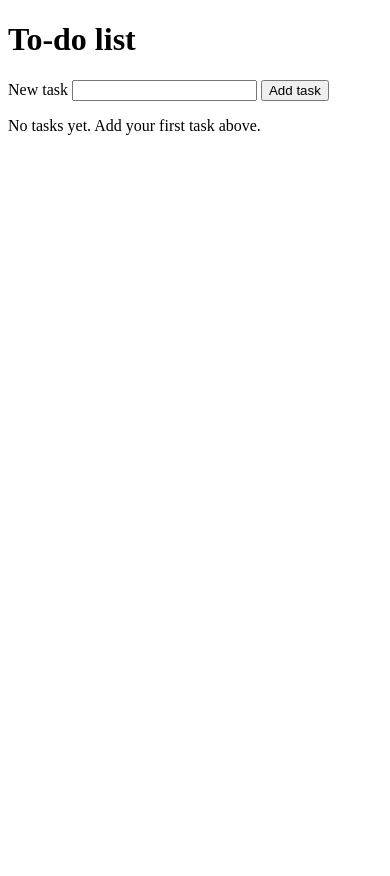
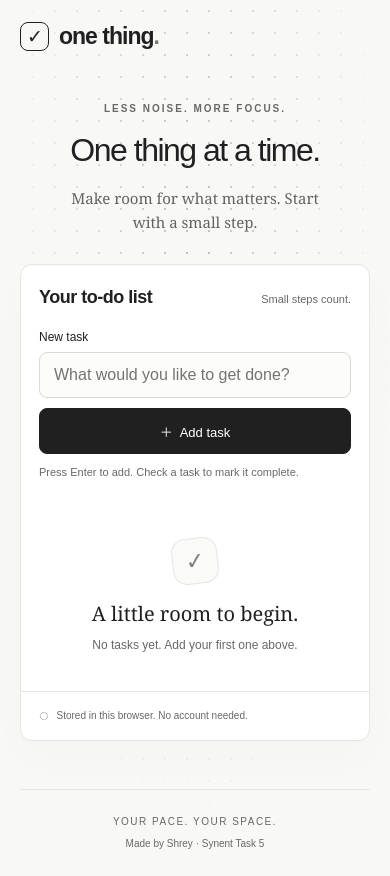
Before and after one commit to Shrey2005-career/synent-task5-todoapp-shrey, a plain HTML site: page index.html in a window 390 px wide. Before the commit the page ends 844 px from the top, so only its background shows below. Drawn offline with Linux system fonts and the light colour scheme; a web font is replaced by a local one.

Commit message:
style: add responsive Onyx interface and CSS dot background

```diff
--- a/index.html
+++ b/index.html
@@ -3,22 +3,48 @@
   <head>
     <meta charset="UTF-8">
     <meta name="viewport" content="width=device-width, initial-scale=1">
-    <title>To-do list</title>
+    <meta name="theme-color" content="#f8f8f7">
+    <title>One thing — Your to-do list</title>
+    <link rel="preconnect" href="https://api.fontshare.com">
+    <link rel="preconnect" href="https://cdn.fontshare.com" crossorigin>
+    <link href="https://api.fontshare.com/v2/css?f[]=general-sans@400,500,600&amp;display=swap" rel="stylesheet">
+    <link href="https://api.fontshare.com/v2/css?f[]=recia@400&amp;display=swap" rel="stylesheet">
+    <link rel="stylesheet" href="styles.css">
     <script src="script.js" defer></script>
   </head>
   <body>
-    <main>
-      <h1>To-do list</h1>
+    <header class="site-header">
+      <a class="brand" href="./" aria-label="One thing home"><span class="brand-mark" aria-hidden="true">✓</span> one thing<span class="brand-period">.</span></a>
+      <span class="header-note">A little space for a clearer mind.</span>
+    </header>
+    <main id="main">
+      <section class="intro" aria-labelledby="page-title">
+        <p class="eyebrow">LESS NOISE. MORE FOCUS.</p>
+        <h1 id="page-title">One thing at a time.</h1>
+        <p class="intro-copy">Make room for what matters. Start with a small step.</p>
+      </section>
+      <section class="task-panel" aria-labelledby="list-title">
+      <div class="panel-heading"><h2 id="list-title">Your to-do list</h2><span class="panel-note">Small steps count.</span></div>
       <form id="task-form">
         <label for="task-input">New task</label>
-        <input id="task-input" name="task" required maxlength="300" autocomplete="off">
-        <button type="submit">Add task</button>
+        <div class="input-row">
+          <input id="task-input" name="task" placeholder="What would you like to get done?" required maxlength="300" autocomplete="off" aria-describedby="input-hint">
+          <button type="submit"><span aria-hidden="true">＋</span> Add task</button>
+        </div>
+        <p id="input-hint">Press Enter to add. Check a task to mark it complete.</p>
       </form>
       <p id="status" role="status" aria-live="polite"></p>
       <p id="storage-warning" role="alert" hidden></p>
-      <p id="empty-state">No tasks yet. Add your first task above.</p>
+      <div id="empty-state">
+        <span class="empty-symbol" aria-hidden="true">✓</span>
+        <h3>A little room to begin.</h3>
+        <p>No tasks yet. Add your first one above.</p>
+      </div>
       <ul id="task-list" aria-label="Tasks"></ul>
       <noscript>Please enable JavaScript to use this app.</noscript>
+      <div class="panel-footer"><span aria-hidden="true">◌</span> Stored in this browser. No account needed.</div>
+      </section>
     </main>
+    <footer class="site-footer"><span>YOUR PACE. YOUR SPACE.</span><span>Made by Shrey · Synent Task 5</span></footer>
   </body>
 </html>
--- /dev/null
+++ b/styles.css
@@ -0,0 +1,90 @@
+:root {
+  color-scheme: light;
+  --paper: #f8f8f7;
+  --surface: #fff;
+  --ink: #202020;
+  --muted: #686865;
+  --line: #e5e5e2;
+  font-family: "General Sans", Arial, sans-serif;
+  color: var(--ink);
+  background: var(--paper);
+  font-synthesis: none;
+}
+* { box-sizing: border-box; }
+body { margin: 0; min-height: 100svh; display: flex; flex-direction: column; }
+body::before {
+  content: "";
+  position: fixed;
+  inset: 0;
+  z-index: -1;
+  pointer-events: none;
+  background-image: radial-gradient(circle, #bdbdb6 0.8px, transparent 1px);
+  background-size: 22px 22px;
+  mask-image: radial-gradient(ellipse at 50% 30%, #000 0%, transparent 73%);
+}
+button, input { font: inherit; }
+button, a, input { -webkit-tap-highlight-color: transparent; }
+button { cursor: pointer; }
+a { color: inherit; }
+[hidden] { display: none !important; }
+:focus-visible { outline: 3px solid #555; outline-offset: 4px; }
+.site-header, .site-footer { width: min(1120px, calc(100% - 64px)); margin-inline: auto; display: flex; justify-content: space-between; align-items: center; gap: 20px; }
+.site-header { padding-block: 28px; }
+.brand { display: inline-flex; align-items: center; text-decoration: none; font-size: 23px; font-weight: 600; letter-spacing: -1px; }
+.brand-mark { display: grid; place-items: center; width: 29px; height: 29px; margin-right: 10px; border: 1.5px solid var(--ink); border-radius: 8px; font-size: 19px; }
+.brand-period { color: #777; }
+.header-note { font-size: 12px; color: var(--muted); }
+main { width: min(700px, calc(100% - 40px)); margin: 0 auto; flex: 1; padding-bottom: 48px; }
+.intro { text-align: center; padding: 40px 0 34px; }
+.eyebrow { font-size: 10px; font-weight: 600; letter-spacing: 2px; margin: 0 0 18px; color: var(--muted); }
+h1 { font-size: clamp(32px, 5.3vw, 54px); line-height: 1.13; letter-spacing: -2.4px; font-weight: 500; margin: 0; }
+.intro-copy { font-family: "Recia", Georgia, serif; color: #62625e; font-size: 16px; line-height: 1.6; margin: 18px 0 0; }
+.task-panel { background: var(--surface); border: 1px solid var(--line); border-radius: 16px; padding: 28px 30px 0; box-shadow: 0 4px 8px #20202003, 0 16px 45px #20202005; }
+.panel-heading { display: flex; justify-content: space-between; align-items: baseline; gap: 16px; margin-bottom: 26px; }
+h2 { margin: 0; font-size: 18px; font-weight: 600; letter-spacing: -.5px; }
+.panel-note { color: var(--muted); font-size: 11px; }
+#task-form > label { display: block; font-size: 12px; font-weight: 500; margin-bottom: 8px; }
+.input-row { display: flex; gap: 10px; }
+#task-input { min-width: 0; width: 100%; padding: 13px 14px; border: 1px solid #d9d9d5; border-radius: 8px; background: #fcfcfb; color: var(--ink); font-size: 14px; }
+#task-input::placeholder { color: #747470; }
+.input-row button { flex-shrink: 0; padding: 12px 18px; border: 1px solid var(--ink); border-radius: 8px; background: var(--ink); color: white; font-weight: 500; font-size: 13px; min-height: 46px; }
+.input-row button:hover { background: #404040; }
+.input-row button span { margin-right: 4px; }
+#input-hint { margin: 10px 0 0; font-size: 11px; line-height: 1.6; color: var(--muted); }
+#status { min-height: 18px; margin: 12px 0 0; color: var(--muted); font-size: 12px; }
+#storage-warning { color: #9b2626; padding: 12px; border: 1px solid #e9bcbc; border-radius: 8px; background: #fff8f8; font-size: 13px; line-height: 1.5; }
+#empty-state { text-align: center; padding: 30px 0 48px; }
+.empty-symbol { display: grid; place-items: center; margin: 0 auto 16px; border: 1px solid var(--line); border-radius: 14px; width: 46px; height: 46px; color: #82827c; font-size: 23px; background: #fafaf9; transform: rotate(-7deg); }
+h3 { font-family: "Recia", Georgia, serif; font-size: 20px; font-weight: 400; margin: 0 0 9px; }
+#empty-state p { color: var(--muted); font-size: 12px; margin: 0; line-height: 1.6; }
+#task-list { list-style: none; padding: 0; margin: 10px 0 26px; }
+#task-list:empty { display: none; }
+#task-list li { display: flex; align-items: center; gap: 10px; padding: 12px 0; border-bottom: 1px solid var(--line); }
+#task-list li:last-child { border-bottom: 0; }
+#task-list label { flex: 1; min-width: 0; display: flex; align-items: flex-start; gap: 12px; padding-block: 8px; cursor: pointer; font-size: 14px; line-height: 1.6; }
+#task-list label span { overflow-wrap: anywhere; }
+#task-list input { width: 18px; height: 18px; flex-shrink: 0; margin: 2px 0 0; accent-color: var(--ink); cursor: pointer; }
+#task-list input:checked ~ span { text-decoration: line-through; color: var(--muted); }
+[data-completion] { position: absolute; width: 1px; height: 1px; overflow: hidden; clip-path: inset(50%); }
+#task-list button { border: 0; background: transparent; border-radius: 6px; color: var(--muted); min-height: 44px; padding: 8px 10px; font-size: 12px; flex-shrink: 0; }
+#task-list button:hover { background: #fff0ef; color: #a02222; }
+.panel-footer { border-top: 1px solid var(--line); margin-inline: -30px; padding: 16px 30px; display: flex; align-items: center; gap: 8px; font-size: 11px; color: var(--muted); }
+.panel-footer span { font-size: 16px; }
+.site-footer { padding-block: 24px; border-top: 1px solid var(--line); color: var(--muted); font-size: 10px; line-height: 1.6; }
+.site-footer > :first-child { letter-spacing: 1.5px; }
+@media (max-width: 600px) {
+  .site-header, .site-footer { width: calc(100% - 40px); }
+  .site-header { padding-block: 22px; }
+  .header-note { display: none; }
+  .intro { padding: 30px 0; }
+  h1 { letter-spacing: -1.5px; }
+  .intro-copy { font-size: 15px; max-width: 270px; margin-inline: auto; }
+  .task-panel { padding: 22px 18px 0; border-radius: 12px; }
+  .panel-heading { gap: 10px; margin-bottom: 22px; flex-wrap: wrap; }
+  .panel-footer { margin-inline: -18px; padding: 15px 18px; font-size: 10px; }
+  #task-input { font-size: 16px; }
+  .input-row { flex-wrap: wrap; }
+  .input-row button { width: 100%; }
+  #empty-state { padding-block: 26px 36px; }
+  .site-footer { flex-direction: column; gap: 6px; text-align: center; }
+}
```
Also changed, not shown: 1 other file.
